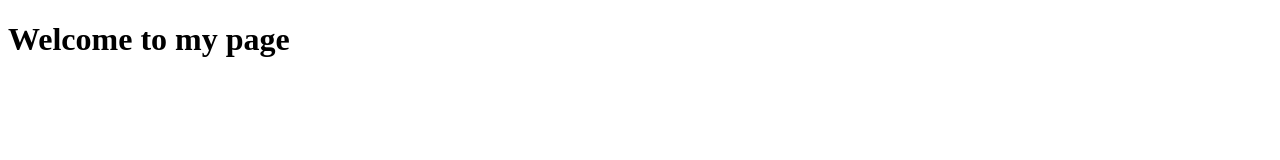
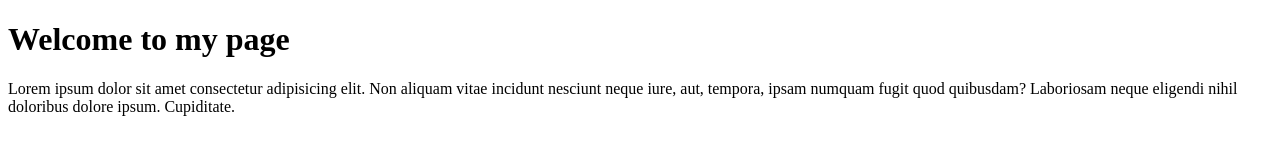
Before and after one commit to PlainOlFred/SwimRight, a plain HTML site: page index.html in a window 1280 px wide. Drawn offline with Linux system fonts and the light colour scheme.

Commit message:
added a paragraph

```diff
--- a/index.html
+++ b/index.html
@@ -8,5 +8,7 @@
 </head>
 <body>
   <h1>Welcome to my page</h1>
+
+  <p>Lorem ipsum dolor sit amet consectetur adipisicing elit. Non aliquam vitae incidunt nesciunt neque iure, aut, tempora, ipsam numquam fugit quod quibusdam? Laboriosam neque eligendi nihil doloribus dolore ipsum. Cupiditate.</p>
 </body>
 </html>
```
